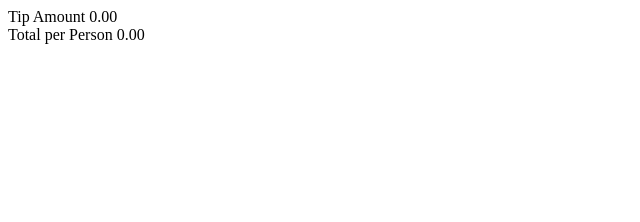
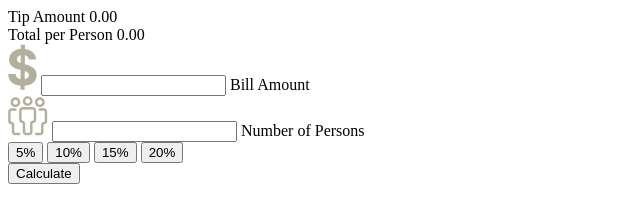
Before and after one commit to mhoumann87/advent_of_frontend, a plain HTML site: page day_7/index.html in a window 1280 px wide. Shown: the whole page, without its empty margins (0-640 px from the left). Drawn offline with Linux system fonts and the light colour scheme.

Commit message:
Add the rest of the html :sparkles:

```diff
--- a/day_7/index.html
+++ b/day_7/index.html
@@ -19,19 +19,41 @@
     <header></header>
     <main>
       <article class="card">
-        <div class="card__output--box">
+        <div class="card__box card__output--box">
           <div class="card__output--content">
-            <label for="tip-output"
-              >Tip Amount
-              <span id="tip-output">0.00</span>
-            </label>
+            <label for="tip-output">Tip Amount</label>
+            <span id="tip-output">0.00</span>
           </div>
 
           <div class="card__output--content">
-            <label for="price-person">
-              Total per Person
-              <span class="price-person">0.00</span>
-            </label>
+            <label for="price-person"></label>
+            Total per Person
+            <span class="price-person">0.00</span>
+          </div>
+        </div>
+
+        <div class="card__box card__input--box">
+          <div class="card__input--content">
+            <img src="./images/dollar.svg" alt="dollar sign" />
+            <input type="number" name="amount" id="amount" />
+            <label for="amount">Bill Amount</label>
+          </div>
+
+          <div class="card__input--content">
+            <img src="./images/people.svg" alt="persons" />
+            <input type="number" name="persons" id="persons" />
+            <label for="persons">Number of Persons</label>
+          </div>
+
+          <div class="card__button--box">
+            <button class="percent__btn" data-percent-val="5">5%</button>
+            <button class="percent__btn" data-percent-val="10">10%</button>
+            <button class="percent__btn" data-percent-val="15">15%</button>
+            <button class="percent__btn" data-percent-val="20">20%</button>
+          </div>
+
+          <div class="calc-btn">
+            <button type="submit">Calculate</button>
           </div>
         </div>
       </article>
```
